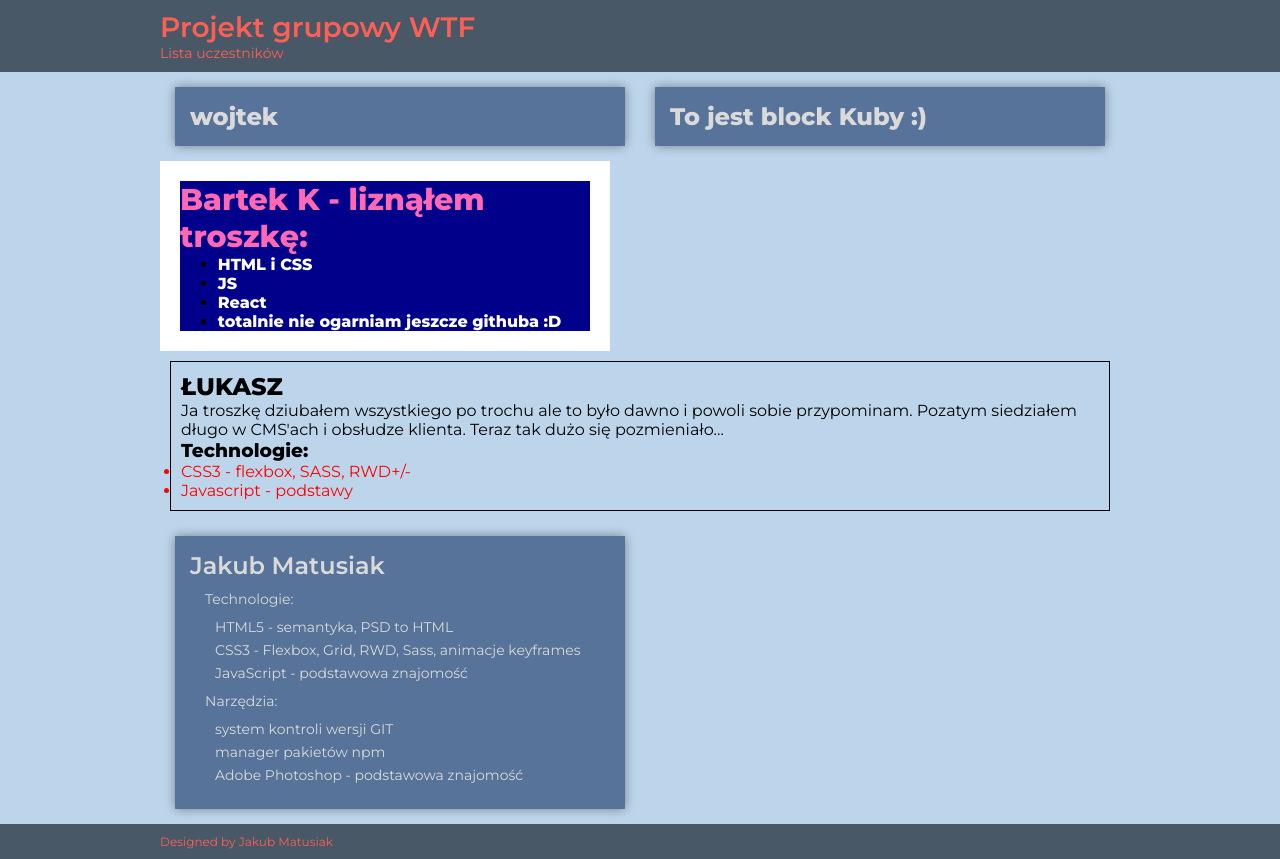
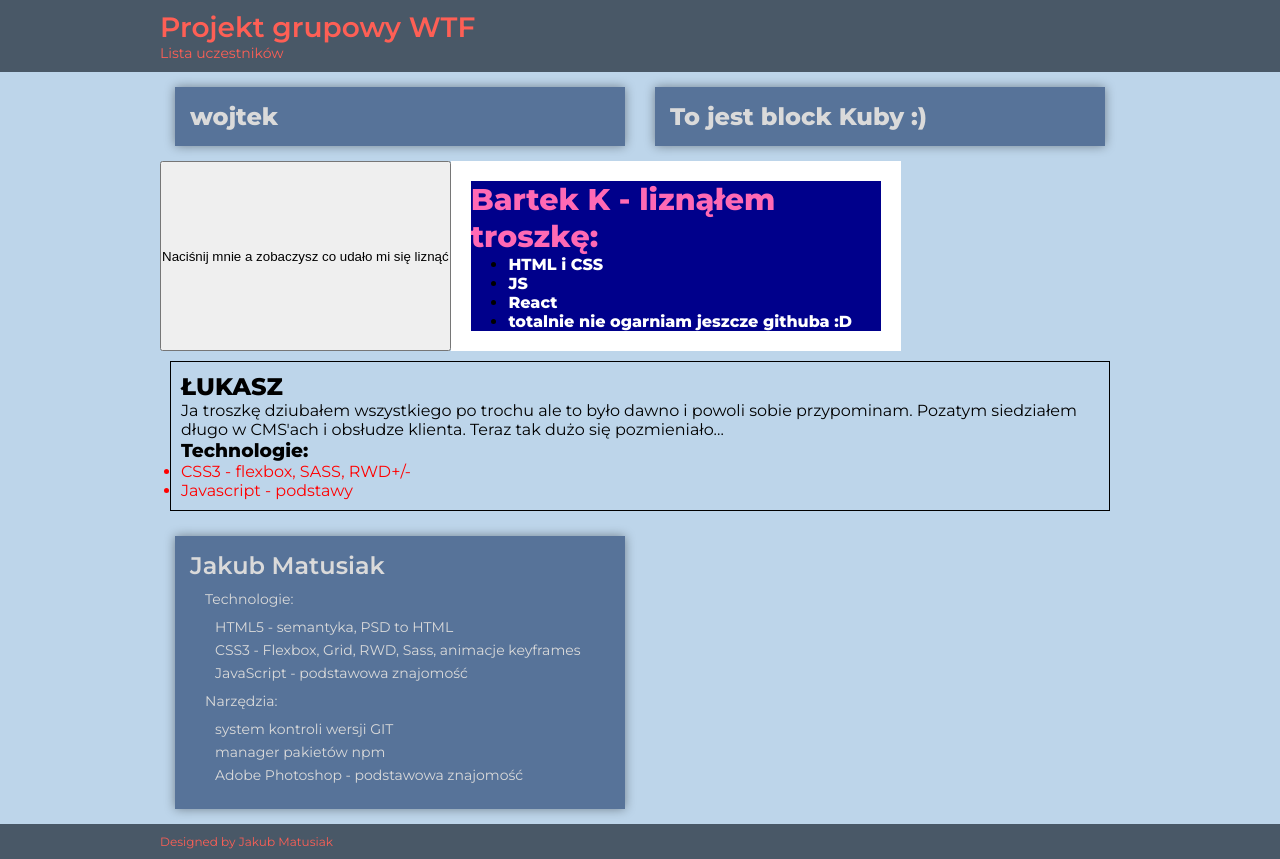
Before and after one commit to Wojciech-Kaczmarek/dev-group, a website: page index.html in a window 1280 px wide. Drawn offline with Linux system fonts and the light colour scheme.

Commit message:
Update index.html

```diff
--- a/index.html
+++ b/index.html
@@ -27,7 +27,8 @@
                     To jest block Kuby :)
                 </h2>
             </div>
-          <div class="bartek">
+          <button>Naciśnij mnie a zobaczysz co udało mi się liznąć</button>
+            <div class="bartek">
                 <h2 class="bolek"> Bartek K - liznąłem troszkę:</h2>
                 <ul class="skills">
                     <li><strong class="myLi">HTML i CSS</strong></li>
```
